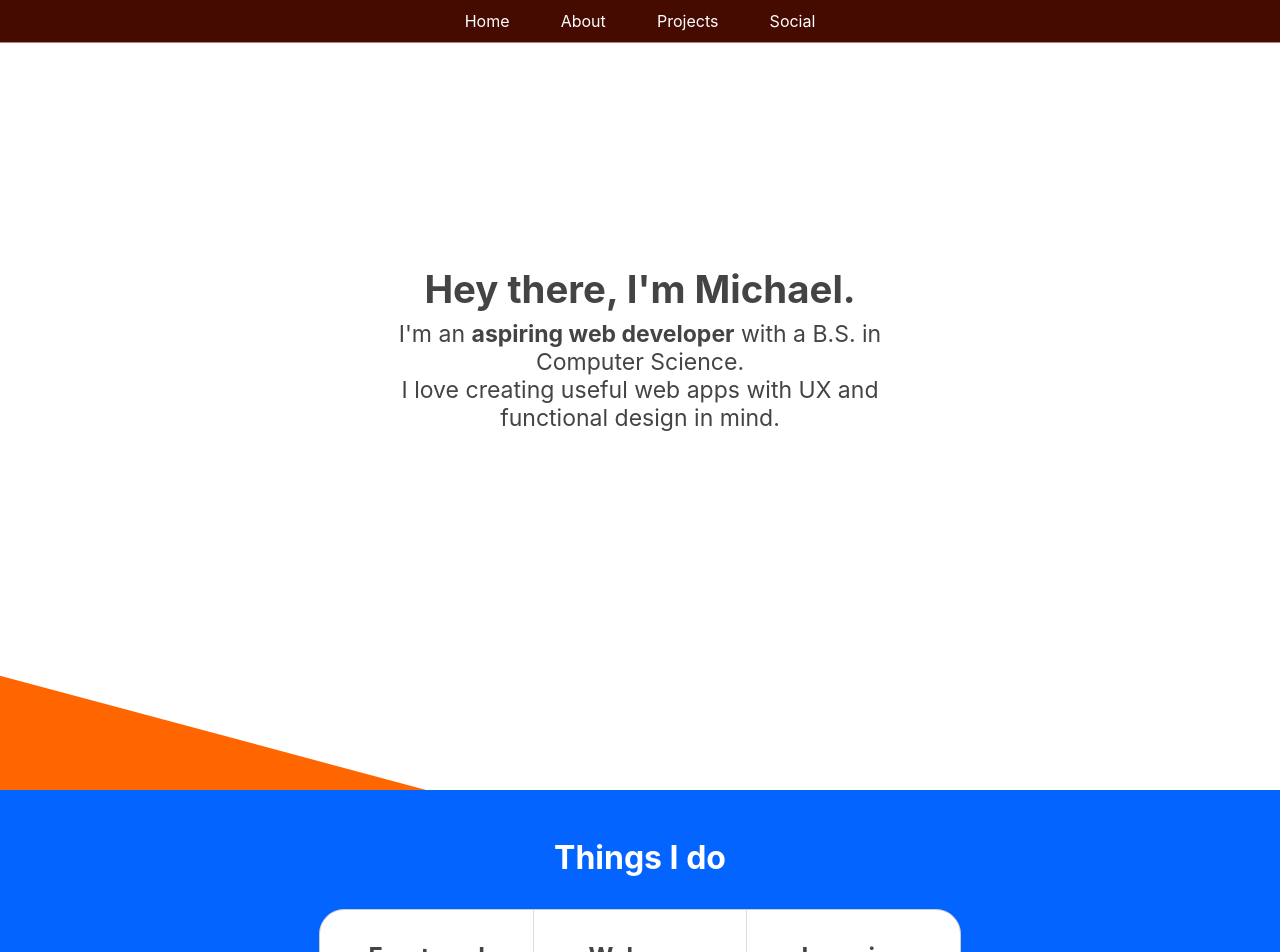
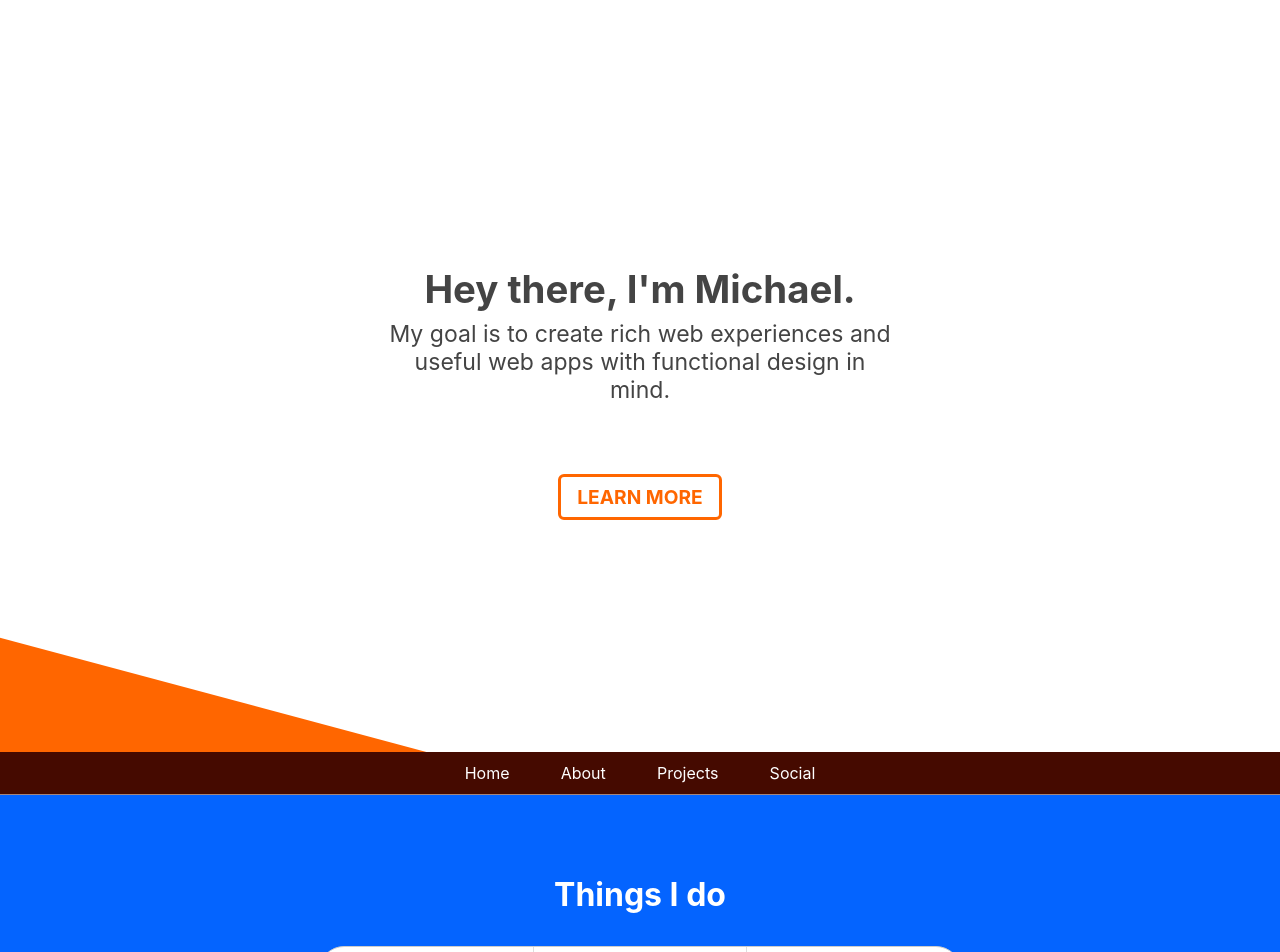
Before and after one commit to Str4yWolf/portfolio, a React (Create React App) app: page / in a window 1280 px wide. Shown: the top 952 px of the page. Built offline with nearby package versions, Linux system fonts and the light colour scheme.

Commit message:
added sticky nav

```diff
--- a/src/App.js
+++ b/src/App.js
@@ -1,4 +1,4 @@
-import React from 'react';
+import React, { useEffect } from 'react';
 import './styles.scss';
 import GapSpacer from './components/GapSpacer';
 import ProjectCard from './components/ProjectCard';
@@ -11,10 +11,43 @@ import ProjectStockhub from './assets/stockhub.png';
 import ProjectWIP from './assets/wip.png';
 
 const App = () => {
-  const navItems = [{ title: 'Home', href: '#home' },
-                    { title: 'About', href: '#specialization' },
-                    { title: 'Projects', href: '#projects' },
-                    { title: 'Social', href: '#footer' }];
+  let navbar
+  let sticky
+
+  useEffect(() => {
+      navbar = document.getElementById("home");
+      sticky = navbar.offsetTop + Math.floor(window.screen.height / 4.74);
+      window.onscroll = onScrollFunction;
+  })
+
+  const onScrollFunction = () => {
+    if (window.pageYOffset >= sticky) {
+      navbar.classList.add("sticky");
+    } else {
+      navbar.classList.remove("sticky");
+    }
+  }
+
+  const navItems = [{ title: 'Home', href: '#App', scroll: function() { window.scroll({
+                                          top: 0,
+                                          left: 0,
+                                          behavior: 'smooth'
+                                        })} },
+                    { title: 'About', href: '#specialization', scroll: function() { window.scroll({
+                                          top: 600,
+                                          left: 0,
+                                          behavior: 'smooth'
+                                        })} },
+                    { title: 'Projects', href: '#projects' , scroll: function() { window.scroll({
+                                          top: 1450,
+                                          left: 0,
+                                          behavior: 'smooth'
+                                        })}},
+                    { title: 'Social', href: '#footer', scroll: function() { window.scroll({
+                                          top: 3000,
+                                          left: 0,
+                                          behavior: 'smooth'
+                                        })} }];
   const projectItems = [{ image: ProjectWIP,
                           title: 'Web Development 2020',
                           description: 'A project to learn modern web development and improve programming skills. Includes acquiring design patterns by studying existing websites, creating own designs, building mini tools (e.g., unit converter), and building templates. The goal is to get skilled in freelance web development and get started with building user-friendly and scaleable web apps.',
@@ -52,12 +85,7 @@ const App = () => {
                           info: 'https://kanasensei.wordpress.com/',
                           meta: 'Bachelor\'s Project; April - October 2019' }]
   return (
-    <div className="App">
-      <header id="home" className="home">
-        <nav>
-          { navItems.map(item => <a href={item.href}>{ item.title }</a> ) }
-        </nav>
-      </header>
+    <div id="App" className="App">
 
       <div class="mobile">Please note that this page has not been optimized for small screens yet.</div>
 
@@ -67,11 +95,20 @@ const App = () => {
         <div className="about">
           <h1>Hey there, I'm Michael.</h1>
           <p>
-            I'm an <strong>aspiring web developer</strong> with a B.S. in Computer Science.
-            <br />
-            I love creating useful web apps with UX and functional design in mind.
+            My goal is to create rich web experiences and useful web apps with functional design in mind.
           </p>
         </div>
+
+        <GapSpacer height="10vh" />
+
+        <button
+          class="contact"
+          onClick={() => window.scroll({
+                                          top: 637,
+                                          left: 0,
+                                          behavior: 'smooth'
+                                        })}
+          >Learn more</button>
 
         <div className="blocks">
           <span />
@@ -80,10 +117,17 @@ const App = () => {
           <span />
         </div>
 
-        <GapSpacer height="15vh" />
+
+          <GapSpacer height="25vh" />
+
+      <header id="home" className="home">
+        <nav>
+          { navItems.map(item => <a href={item.href} onClick={item.scroll}>{ item.title }</a> ) }
+        </nav>
+      </header>
 
         <div id="specialization" className="specialization">
-          <GapSpacer height="2vh" />
+          <GapSpacer height="6vh" />
           <h1>Things I do</h1>
           <div className="grid">
             <span>
--- a/src/styles.scss
+++ b/src/styles.scss
@@ -40,11 +40,11 @@ p { font-size: 1.2em }
 		transform: scale(2);
 	}
 }
+
 nav {
 	z-index: 10;
-	width: 100vw;
+	width: 100%;
 	height: 42px;
-	position: fixed;
 	background: #450a00;
 	text-align: center;
 	border-bottom: 1px solid rgba(255,255,255,0.5);
@@ -60,8 +60,70 @@ nav {
 		&:hover {
 			background: rgba(255,255,255,0.3);
 			transition: background 0.5s;
+			cursor: pointer;
 		}
 	}
+}
+
+.sticky {
+	z-index: 10;
+	position: fixed;
+	top: 0;
+	width: 100%;
+	+ * {
+		margin-top: 42px;
+	}
+}
+
+
+.blocks {
+		position: relative;
+		z-index: -1;
+		height: 0vh;
+		span {
+			display: inline-block;
+			position: absolute;
+		}
+		:nth-child(1) {
+			z-index: -1;
+			left: 0vw;
+			top: 25vh;
+			height: 50vh;
+			width: 100%;
+			background: #0464ff;
+		}
+		:nth-child(2) {
+			z-index: -2;
+			left: -20vw;
+			top: 20vh;
+			height: 40vh;
+			width: 80vw;
+			background: #ff6600;
+			transform: rotate(15deg);
+			border: none;
+			border-radius: 0 0 50vw 0;
+		}
+		:nth-child(3) {
+			z-index: -1;
+			right: 0;
+			top: 110vh;
+			height: 55vh;
+			width: 7vw;
+			background: #ff6600;
+			border: none;
+			border-radius: 40vw 0 50vw 0vw;
+		}
+		:nth-child(4) {
+			z-index: -1;
+			left: 0;
+			top: 255vh;
+			height: 50vh;
+			width: 7vw;
+			background: #ff6600;
+			border: none;
+			border-radius: 40vw 0 0vw 0vw;
+		}
+
 }
 
 main {
@@ -77,56 +139,6 @@ main {
 		width: 40vw;
 		margin: 0 auto;
 		font-size: 120%;
-	}
-
-	.blocks {
-		position: relative;
-		z-index: -1;
-		height: 35vh;
-		span {
-			display: inline-block;
-			position: absolute;
-		}
-		:nth-child(1) {
-			z-index: -1;
-			left: 0vw;
-			top: 50vh;
-			height: 50vh;
-			width: 100%;
-			background: #0464ff;
-		}
-		:nth-child(2) {
-			z-index: -2;
-			left: -20vw;
-			top: 45vh;
-			height: 40vh;
-			width: 80vw;
-			background: #ff6600;
-			transform: rotate(15deg);
-			border: none;
-			border-radius: 0 0 50vw 0;
-		}
-		:nth-child(3) {
-			z-index: -1;
-			right: 0;
-			top: 135vh;
-			height: 55vh;
-			width: 7vw;
-			background: #ff6600;
-			border: none;
-			border-radius: 40vw 0 50vw 0vw;
-		}
-		:nth-child(4) {
-			z-index: -1;
-			left: 0;
-			top: 260vh;
-			height: 70vh;
-			width: 7vw;
-			background: #ff6600;
-			border: none;
-			border-radius: 40vw 0 0vw 0vw;
-		}
-
 	}
 
 	.specialization {
```
